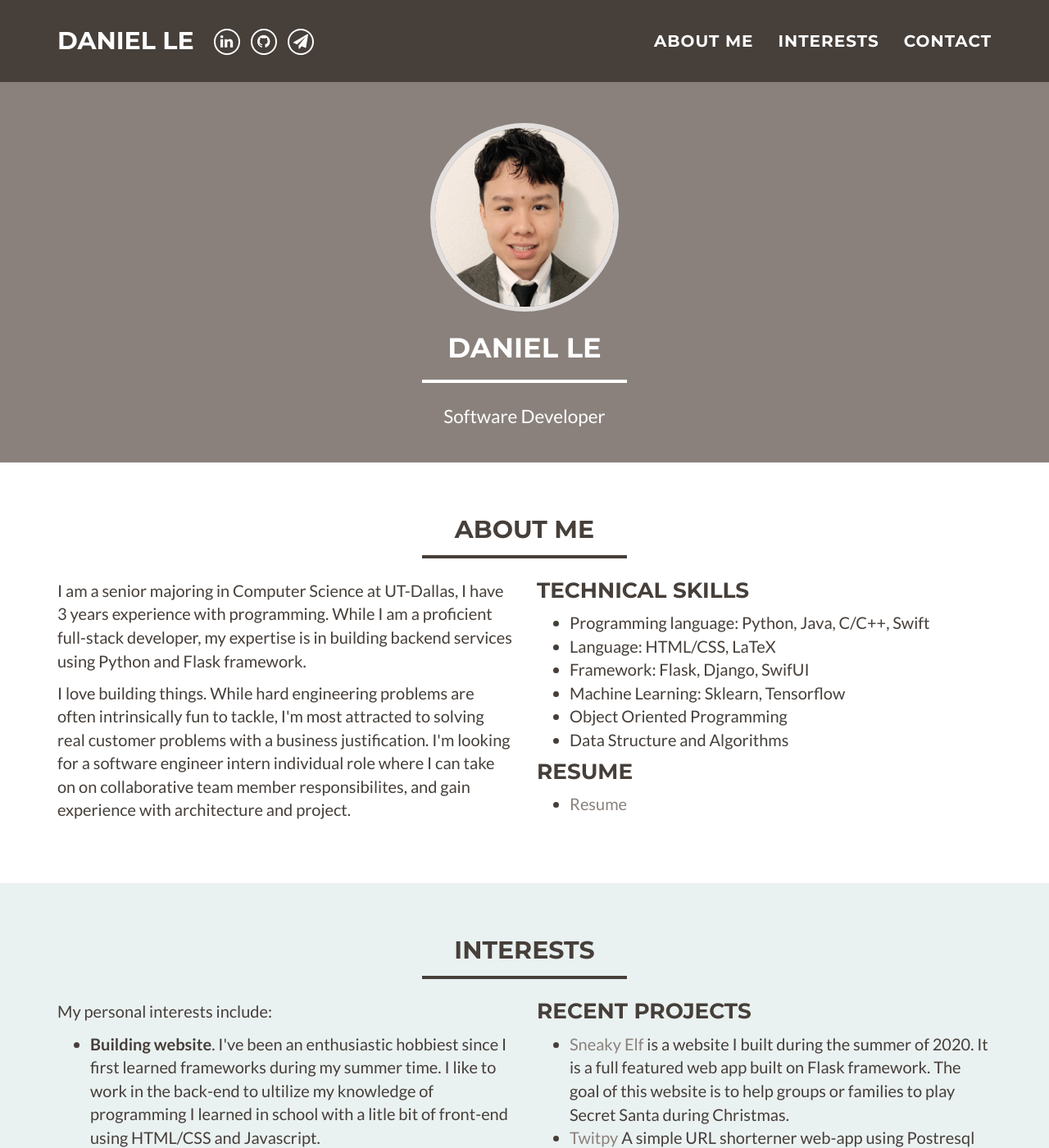
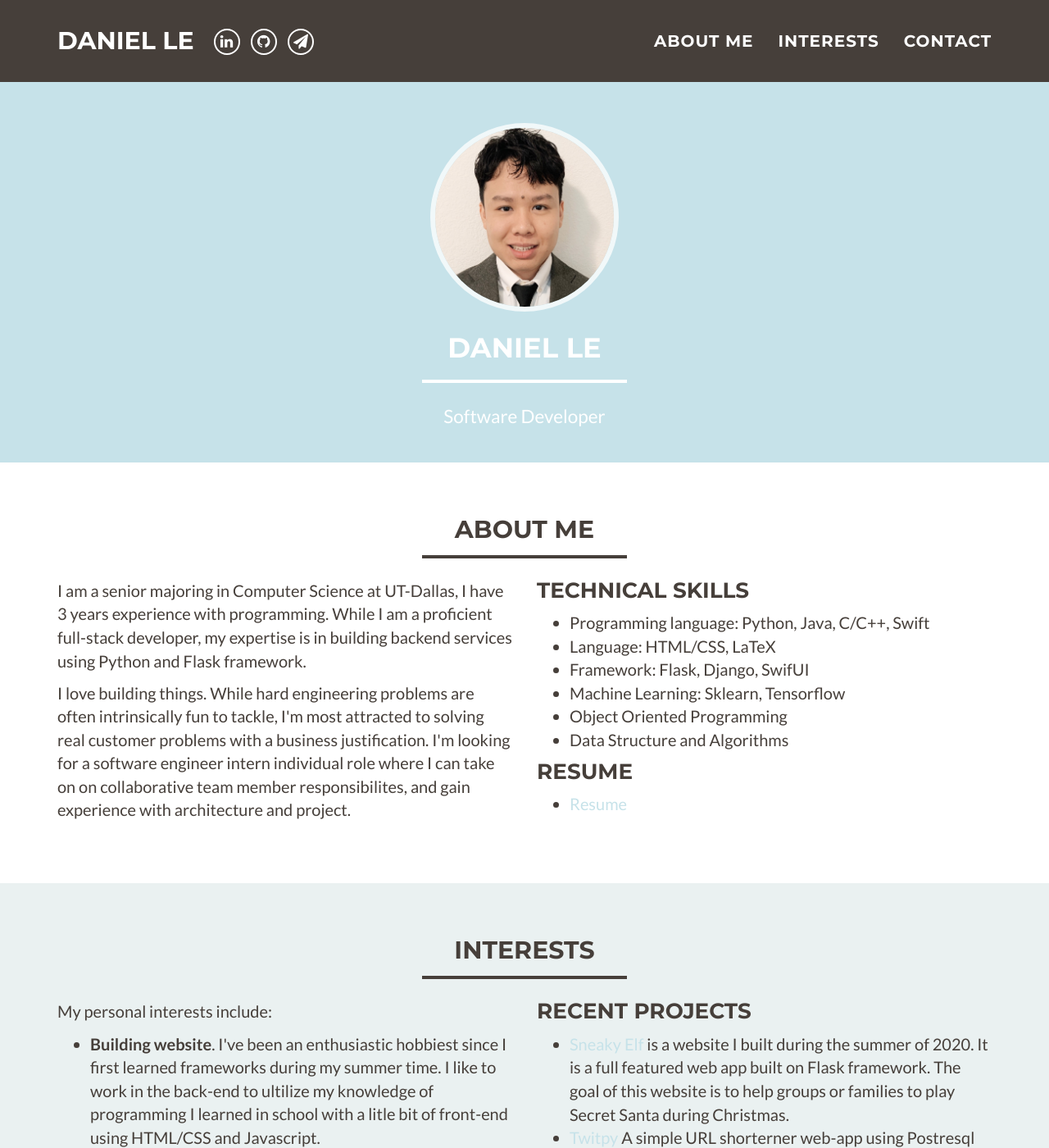
Before and after one commit to daniel-le18/daniel.github.io, a Jekyll site: the page built from index.html, in a window 1280 px wide and 1400 px high. Shown: the whole window at 82% size. Built offline with Jekyll 4.4.1, drawn with Linux system fonts in a browser that asks for light colours.

Commit message:
Update _config.yml

```diff
--- a/_config.yml
+++ b/_config.yml
@@ -22,7 +22,7 @@ bing_verify: E1786FBC3A3BAFC5BF6F28B4E0654ADB
 
 # Color settings (hex-codes without the leading hash-tag)
 color:
-  primary: 8A817C
+  primary: C6E2E9
   secondary: 463F3A
   secondary-dark: 8A817C
   section-tout: eaf1f1
```
